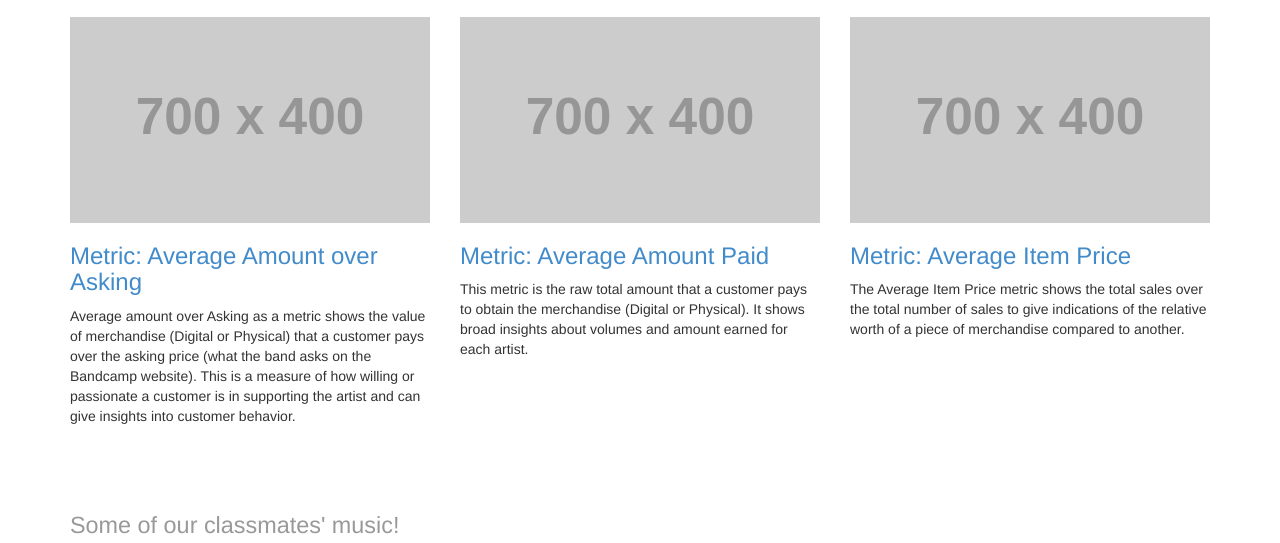
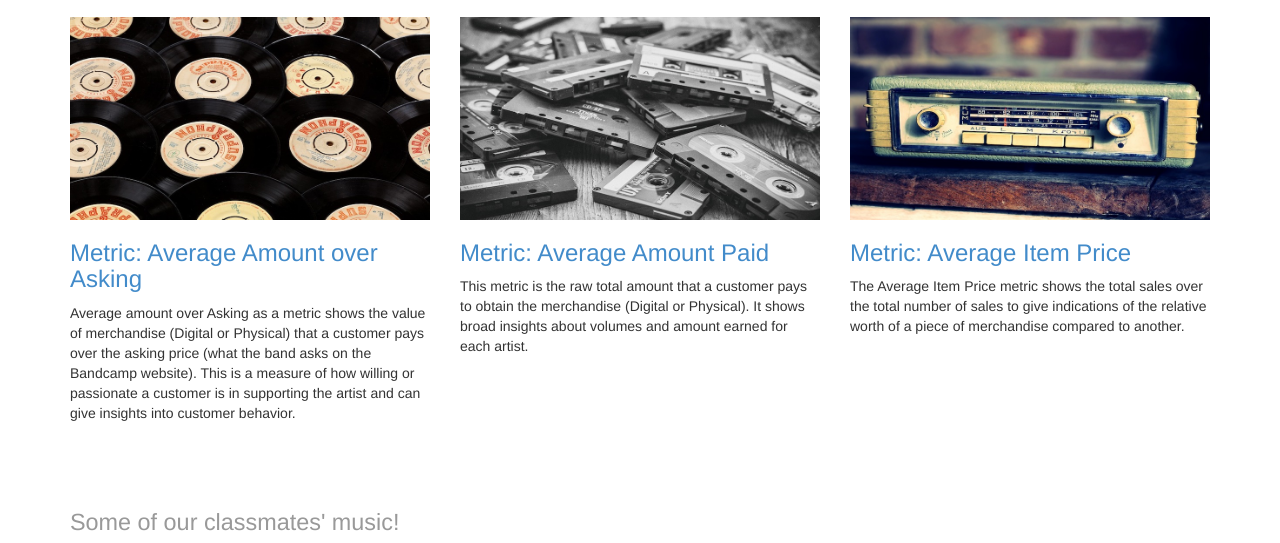
Before and after one commit to sidashok-mids/sidashok-mids.github.io, a plain HTML site: page index.html in a window 1280 px wide. Shown: the part 257-800 px from the top of the page. Drawn offline with Linux system fonts and the light colour scheme; placeholder pictures from the web are drawn by us.

Commit message:
updates Dec 1 946PM

```diff
--- a/index.html
+++ b/index.html
@@ -55,19 +55,19 @@
       <div class="row">
 
         <div class="col-md-4 portfolio-item">
-          <a href="average_over_asking.html"><img class="img-responsive" src="http://placehold.it/700x400"></a>
+          <a href="average_over_asking.html"><img class="img-responsive" src="record-label.jpg"></a>
           <h3><a href="average_over_asking.html">Metric: Average Amount over Asking</a></h3>
           <p>Average amount over Asking as a metric shows the value of merchandise (Digital or Physical) that a customer pays over the asking price (what the band asks on the Bandcamp website). This is a measure of how willing or passionate a customer is in supporting the artist and can give insights into customer behavior.</p>
         </div>
 
         <div class="col-md-4 portfolio-item">
-          <a href="average_amt_paid.html"><img class="img-responsive" src="http://placehold.it/700x400"></a>
+          <a href="average_amt_paid.html"><img class="img-responsive" src="cassette.jpg"></a>
           <h3><a href="average_amt_paid.html">Metric: Average Amount Paid</a></h3>
           <p>This metric is the raw total amount that a customer pays to obtain the merchandise (Digital or Physical). It shows broad insights about volumes and amount earned for each artist.</p>
         </div>
 
         <div class="col-md-4 portfolio-item">
-          <a href="average_item_price.html"><img class="img-responsive" src="http://placehold.it/700x400"></a>
+          <a href="average_item_price.html"><img class="img-responsive" src="radio.jpg"></a>
           <h3><a href="average_item_price.html">Metric: Average Item Price</a></h3>
           <p>The Average Item Price metric shows the total sales over the total number of sales to give indications of the relative worth of a piece of merchandise compared to another.</p>
         </div>
```
Also changed, not shown: boombox.jpg (added), cassette.jpg (added), radio.jpg (added), record-label.jpg (added).
